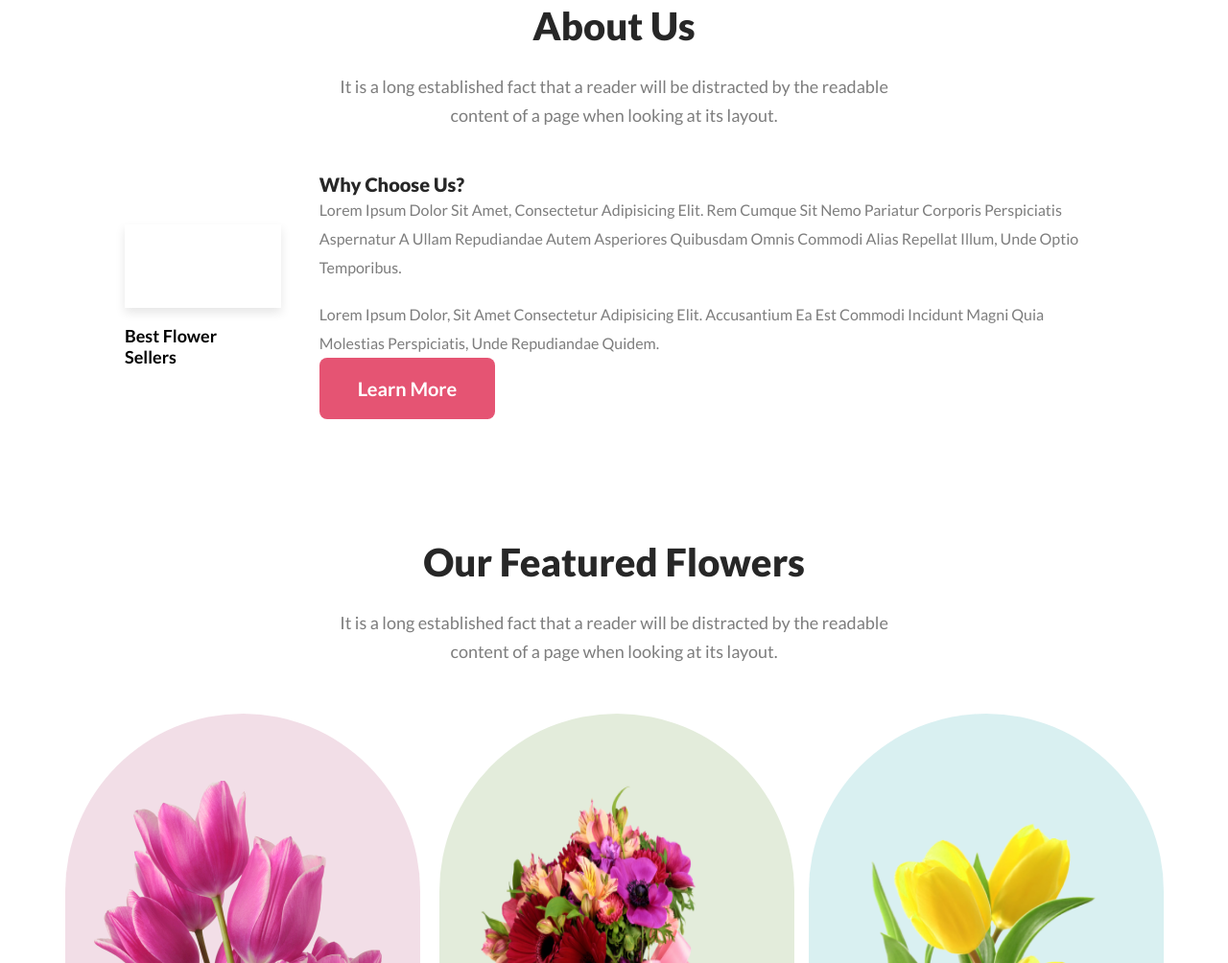
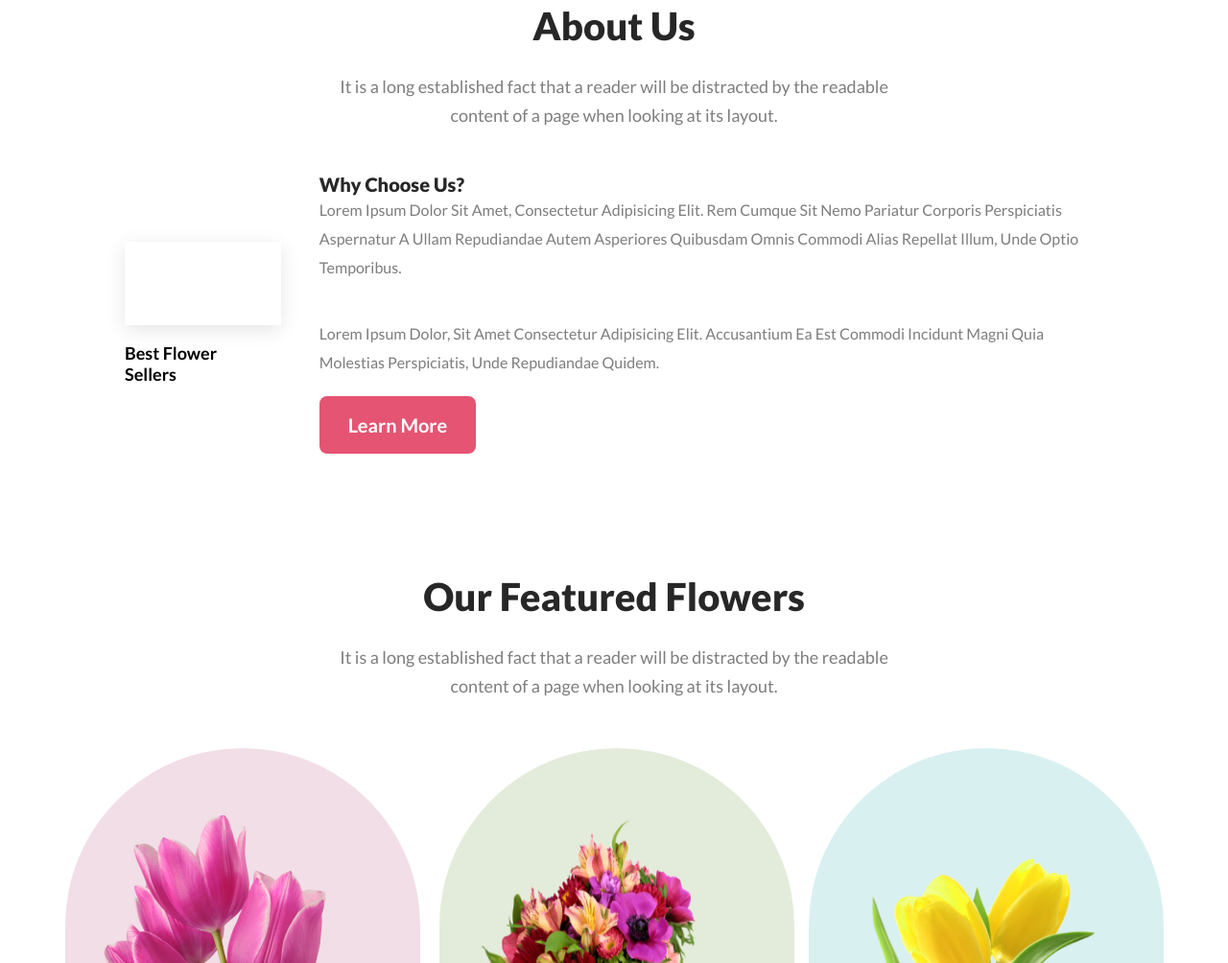
Before and after one commit to web-debasish1996/my-flower-shop-assignment, a plain HTML site: page index.html in a window 1280 px wide. Shown: the part 772-1776 px from the top of the page at 96% size. Drawn offline with Linux system fonts and the light colour scheme; grey boxes are pictures that could not be loaded.

Commit message:
flower shop website created

```diff
--- a/index.html
+++ b/index.html
@@ -43,8 +43,9 @@
                     <h3 class="about-content-title">Why Choose Us?</h3>
                     <p class="about-content-description">Lorem Ipsum Dolor Sit Amet, Consectetur Adipisicing Elit. Rem Cumque Sit Nemo Pariatur Corporis Perspiciatis Aspernatur A Ullam Repudiandae Autem Asperiores Quibusdam Omnis Commodi Alias Repellat Illum, Unde Optio Temporibus.</p><br>
                     <p class="about-content-description">Lorem Ipsum Dolor, Sit Amet Consectetur Adipisicing Elit. Accusantium Ea Est Commodi Incidunt Magni Quia Molestias Perspiciatis, Unde Repudiandae Quidem.</p>
-                    <button class="btn-primary"><a href="#">Learn More</a></button>
+                    <button class="about-btn btn-primary"><a href="#">Learn More</a></button>
                 </div>
+
             </div>
         </section>
         <!-- features-section start -->
--- a/style.css
+++ b/style.css
@@ -103,7 +103,7 @@ a {
     width: 100%;
     height: 100%;
     border: 5px solid #fff;
-    box-shadow: 0 5px 10px rgba(0, 0, 0, 0.1);
+    box-shadow: 0 5px 20px rgba(0, 0, 0, 0.1);
     object-fit: cover;
 }
 
@@ -118,6 +118,13 @@ a {
     font-size: 16px;
     font-weight: 400;
     line-height: 30px;
+    margin-bottom: 20px;
+}
+.about-content .about-btn {
+    padding: 18px 30px;
+    border-radius: 8px;
+    background: #E55473;
+    border: none;
 }
 
 /* features-section */
```
